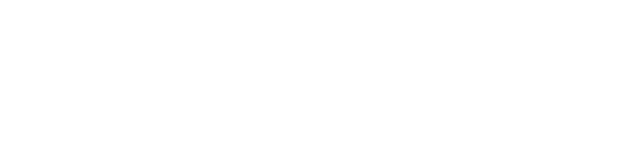
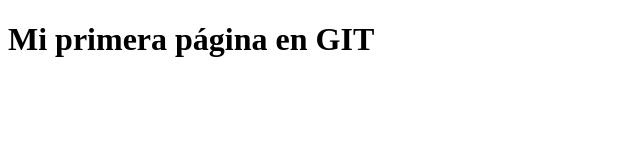
Before and after one commit to gilbecao/git-example-2, a plain HTML site: page index.html in a window 1280 px wide. Shown: the whole page, without its empty margins (0-640 px from the left). Drawn offline with Linux system fonts and the light colour scheme.

Commit message:
Add header

```diff
--- a/index.html
+++ b/index.html
@@ -7,6 +7,8 @@
     <title>Document</title>
 </head>
 <body>
-
+    <header>
+        <h1>Mi primera página en GIT</h1>
+    </header>
 </body>
 </html>
```
